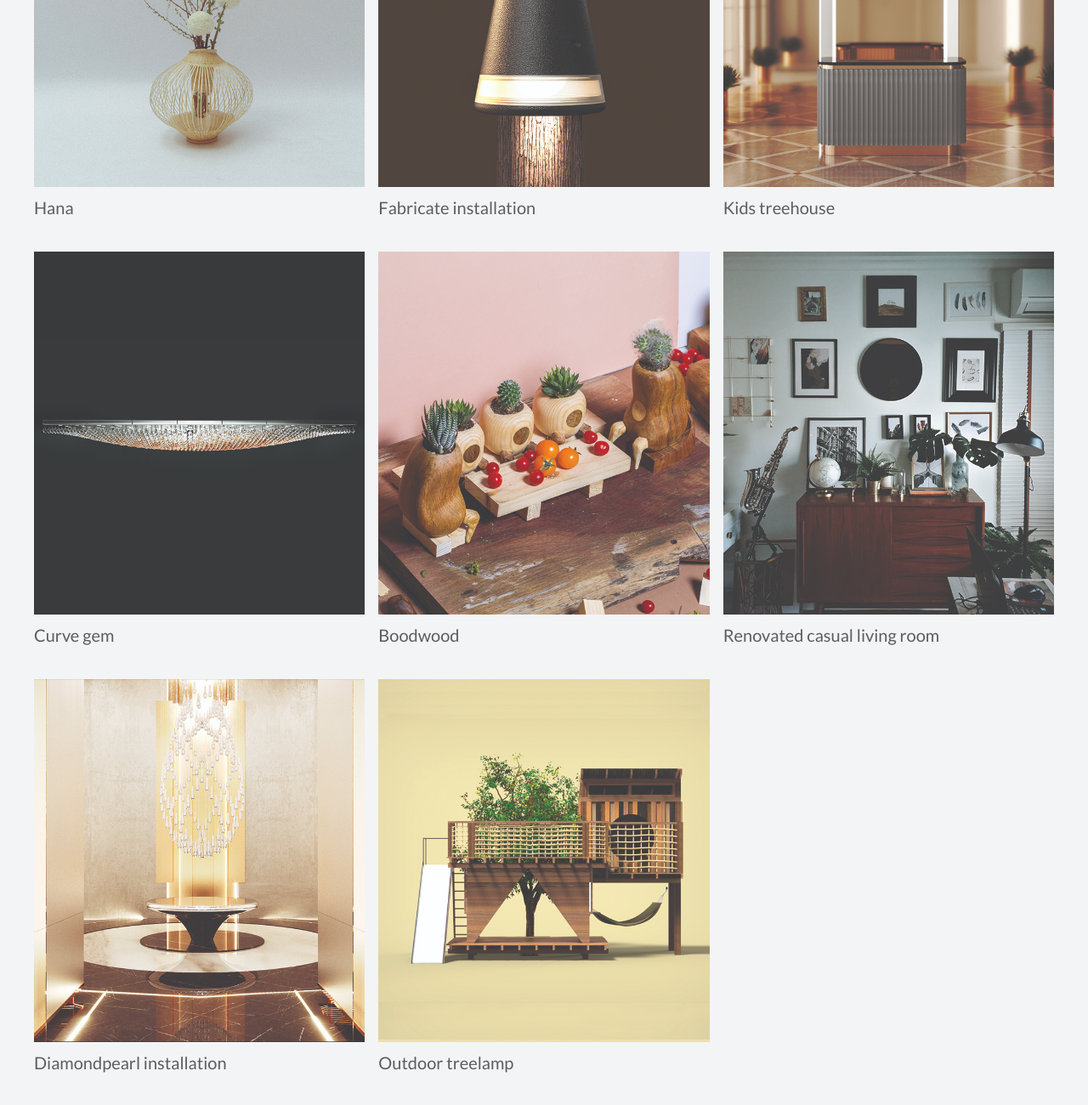
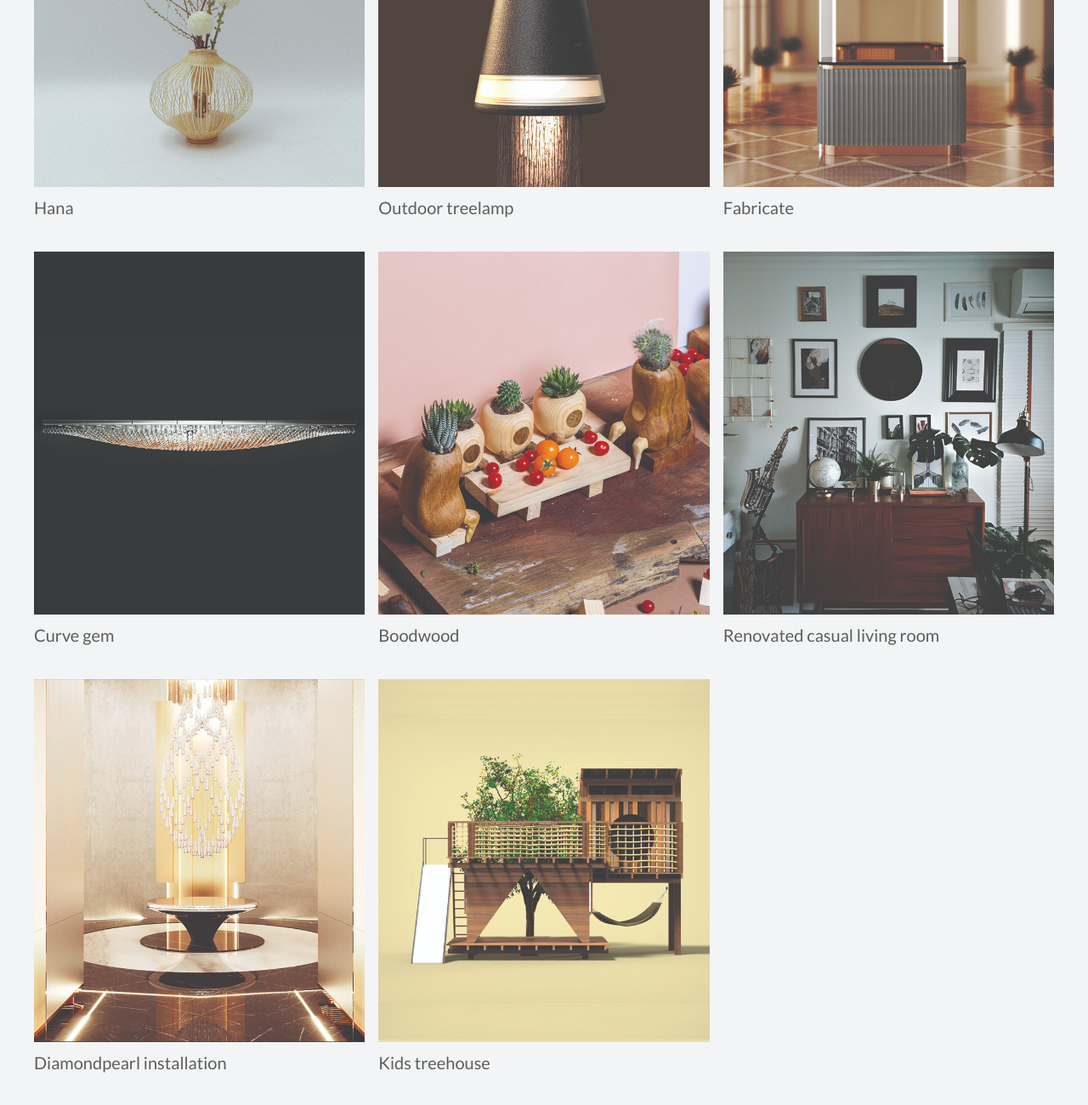
Before and after one commit to vittawatbookarch/vittawat, a Gatsby site: page /design in a window 1280 px wide. Shown: the part 822-2122 px from the top of the page at 85% size. Built offline with nearby package versions, Linux system fonts and the light colour scheme; Gatsby itself is replaced by a stand-in of ours.

Commit message:
Projects name changed

```diff
--- a/src/pages/design.js
+++ b/src/pages/design.js
@@ -30,15 +30,15 @@ export default (props) => {
         <Link to="wave" className="two">  <Img fluid={props.data.b.childImageSharp.fluid} /></Link> <p className="undertext2">Wave installation</p>
         <Link to="regen" className="three">  <Img fluid={props.data.chair.childImageSharp.fluid} /> </Link> <p className="undertext3">Regen chair</p>
         <Link to="hana" className="four">  <Img fluid={props.data.hana.childImageSharp.fluid} /></Link>  <p className="undertext">Hana </p>
-        <Link to="treelamp" className="five">  <Img fluid={props.data.treelamp.childImageSharp.fluid} /></Link> <p className="undertext2">Fabricate installation </p>
-        <Link to="fabricate" className="six">  <Img fluid={props.data.fabricate.childImageSharp.fluid} /> </Link> <p className="undertext3"> Kids treehouse </p>
+        <Link to="treelamp" className="five">  <Img fluid={props.data.treelamp.childImageSharp.fluid} /></Link> <p className="undertext2">Outdoor treelamp </p>
+        <Link to="fabricate" className="six">  <Img fluid={props.data.fabricate.childImageSharp.fluid} /> </Link> <p className="undertext3"> Fabricate </p>
         <Link to="dp" className="seven">  <Img fluid={props.data.dp.childImageSharp.fluid} /> </Link><p className="undertext">Curve gem</p>
         <Link to="boodwood" className="eight">  <Img fluid={props.data.boodwood.childImageSharp.fluid} /> </Link> <p className="undertext2">Boodwood</p>
         <Link to="int" className="nine">  <Img fluid={props.data.room.childImageSharp.fluid} /> </Link><p className="undertext3">Renovated casual living room</p>
         <Link to="diamondpearl" className="ten">  <Img fluid={props.data.diamondpearl.childImageSharp.fluid} /> </Link>
         <p className="undertext">Diamondpearl installation</p>
         <Link to="kids" className="eleven">  <Img fluid={props.data.treehouse.childImageSharp.fluid} /> </Link>
-        <p className="undertext2">Outdoor treelamp</p>
+        <p className="undertext2">Kids treehouse</p>
 
       </div >
 
```
